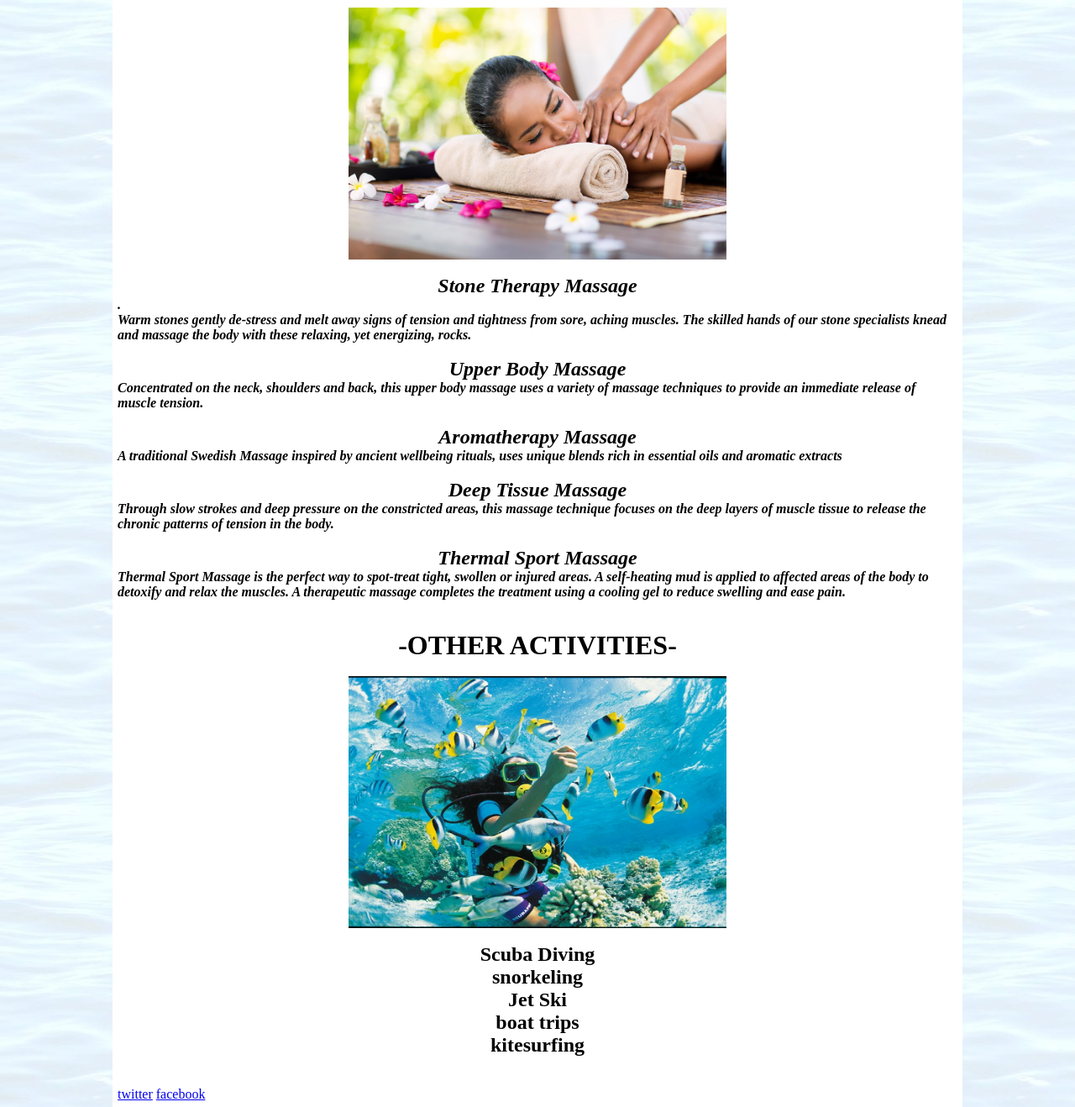
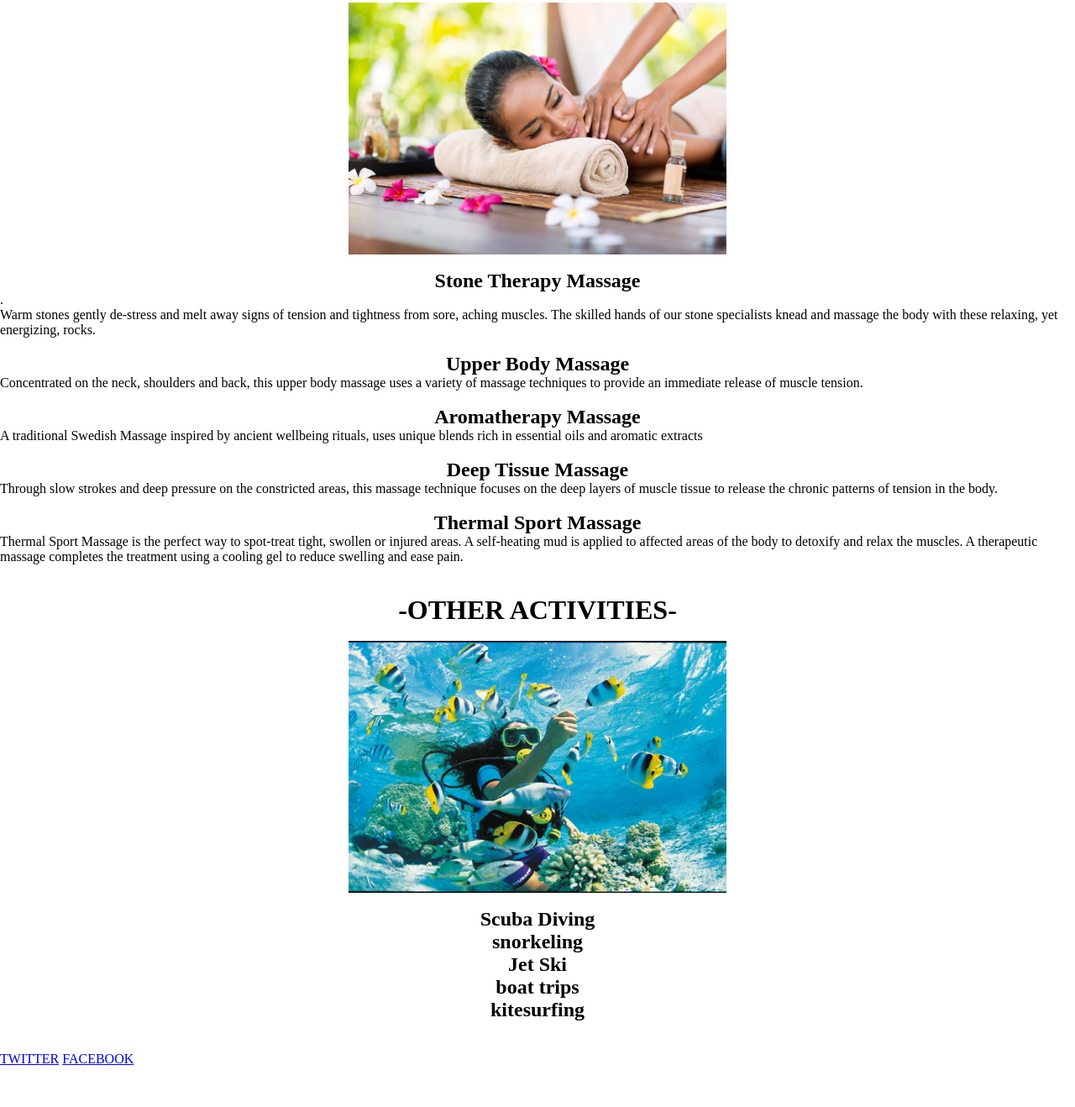
Before and after one commit to Washaaae/hotel-spa-, a plain HTML site: page spa.html in a window 1280 px wide. Shown: the part 108-1426 px from the top of the page at 84% size. After the commit the page ends 1378 px from the top, so only its background shows below. Drawn offline with Linux system fonts and the light colour scheme.

Commit message:
Merge branch 'master' of C:\Users\Student_05\Desktop\hotel-spa- with conflicts.

```diff
--- a/spa.html
+++ b/spa.html
@@ -66,8 +66,8 @@
 
 
     <div>
-        <a href="http://twitter.com">twitter</a>
-        <a href="http://facebook.com">facebook</a>
+        <a href="http://twitter.com">TWITTER</a>
+        <a href="http://facebook.com">FACEBOOK</a>
     </div>
 
 
--- a/style.css
+++ b/style.css
@@ -3,7 +3,6 @@
     padding: 0;
 }
 body {
-    background-image: url("images/sea.jpg");
 }
 img {
     width:450px;
@@ -26,20 +25,6 @@ h1,h2,h3{
     margin: 30px 0 30px 0;
     padding: 12px;
     text-align: center;
-    color: #5abcb7;
-;
-}
-
-
-#page {
-    width: 1000px;
-    margin: 0 auto;
-    background-color: white;
-    padding: 6px;
-}
-
-#page div:first-of-type {
-    font-style: italic;
     font-weight: bold;
 }
 
```
Also changed, not shown: images/1_509.jpg (added), images/bora.jpg (added).
